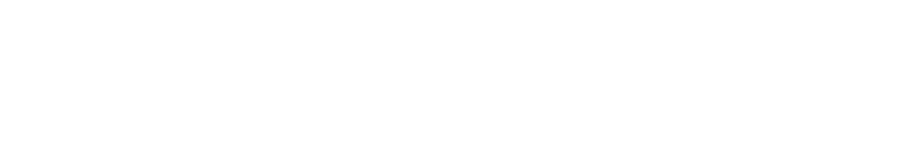
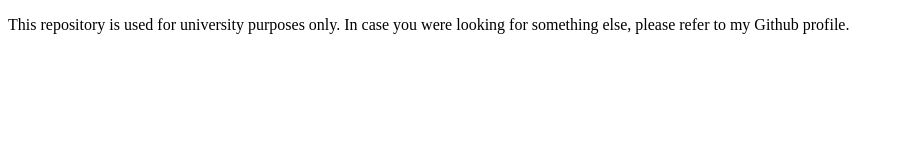
Before and after one commit to Shmiklak/shmiklak.github.io, a plain HTML site: page index.html in a window 1280 px wide. Shown: the whole page, without its empty margins (0-900 px from the left). Drawn offline with Linux system fonts and the light colour scheme.

Commit message:
Add message to index.html

```diff
--- a/index.html
+++ b/index.html
@@ -8,6 +8,8 @@
     <title>Document</title>
 </head>
 <body>
-
+    <p>
+        This repository is used for university purposes only. In case you were looking for something else, please refer to my Github profile.
+    </p>
 </body>
 </html>
```
